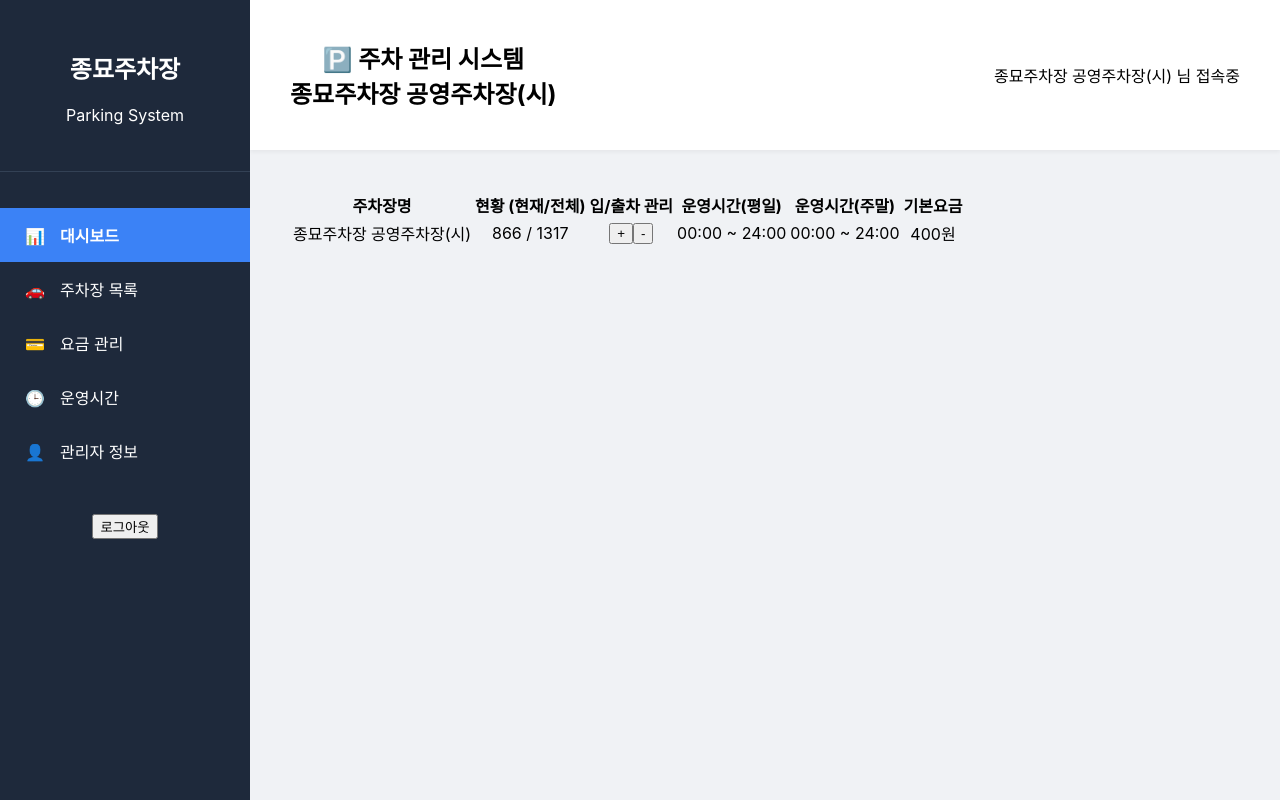
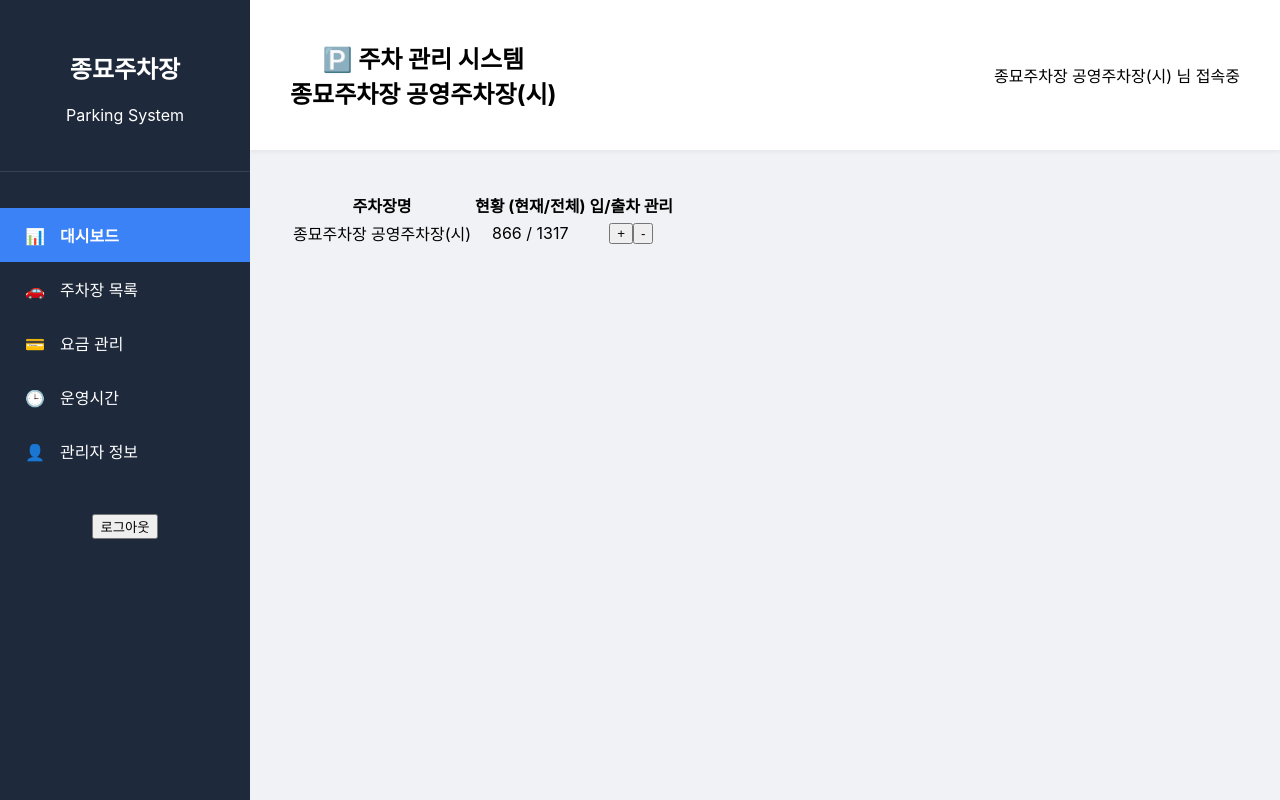
Before and after one commit to HANE48/Parking_place, a React (Create React App) app: page / in a window 1280 px wide. Built offline with nearby package versions, Linux system fonts and the light colour scheme.

Commit message:
P.Table 운영시간, 기본요금 삭제

```diff
--- a/src/manager/ParkingTable.js
+++ b/src/manager/ParkingTable.js
@@ -28,17 +28,17 @@ const ParkingTable = ({ data, setData }) => {
         }
     };
 
-    let DayOpenHr = data[0].wd_oper_bgng_tm.slice(0, 2);
-    let DayOpenMin = data[0].wd_oper_bgng_tm.slice(2, 4);
+    // let DayOpenHr = data[0].wd_oper_bgng_tm.slice(0, 2);
+    // let DayOpenMin = data[0].wd_oper_bgng_tm.slice(2, 4);
 
-    let DayEndHr = data[0].wd_oper_end_tm.slice(0, 2);
-    let DayEndMin = data[0].wd_oper_end_tm.slice(2, 4);
+    // let DayEndHr = data[0].wd_oper_end_tm.slice(0, 2);
+    // let DayEndMin = data[0].wd_oper_end_tm.slice(2, 4);
 
-    let WeekOpenHr = data[0].we_oper_bgng_tm.slice(0, 2);
-    let WeekOpenMin = data[0].we_oper_bgng_tm.slice(2, 4);
+    // let WeekOpenHr = data[0].we_oper_bgng_tm.slice(0, 2);
+    // let WeekOpenMin = data[0].we_oper_bgng_tm.slice(2, 4);
 
-    let WeekEndHr = data[0].we_oper_end_tm.slice(0, 2);
-    let WeekEndMin = data[0].we_oper_end_tm.slice(2, 4);
+    // let WeekEndHr = data[0].we_oper_end_tm.slice(0, 2);
+    // let WeekEndMin = data[0].we_oper_end_tm.slice(2, 4);
 
     return (
         <table>
@@ -47,9 +47,9 @@ const ParkingTable = ({ data, setData }) => {
                     <th>주차장명</th>
                     <th>현황 (현재/전체)</th>
                     <th>입/출차 관리</th>
-                    <th>운영시간(평일)</th>
+                    {/* <th>운영시간(평일)</th>
                     <th>운영시간(주말)</th>
-                    <th>기본요금</th>
+                    <th>기본요금</th> */}
                 </tr>
             </thead>
 
@@ -63,9 +63,9 @@ const ParkingTable = ({ data, setData }) => {
                             <button onClick={() => handleIncrease(index)}>+</button>
                             <button onClick={() => handleDecrease(index)}>-</button>
                         </td>
-                        <td>{DayOpenHr}:{DayOpenMin} ~ {DayEndHr}:{DayEndMin}</td>
+                        {/* <td>{DayOpenHr}:{DayOpenMin} ~ {DayEndHr}:{DayEndMin}</td>
                         <td>{WeekOpenHr}:{WeekOpenMin} ~ {WeekEndHr}:{WeekEndMin}</td>
-                        <td>{parking.bsc_prk_crg}원</td>
+                        <td>{parking.bsc_prk_crg}원</td> */}
                     </tr>
                 ))}
             </tbody>
```
